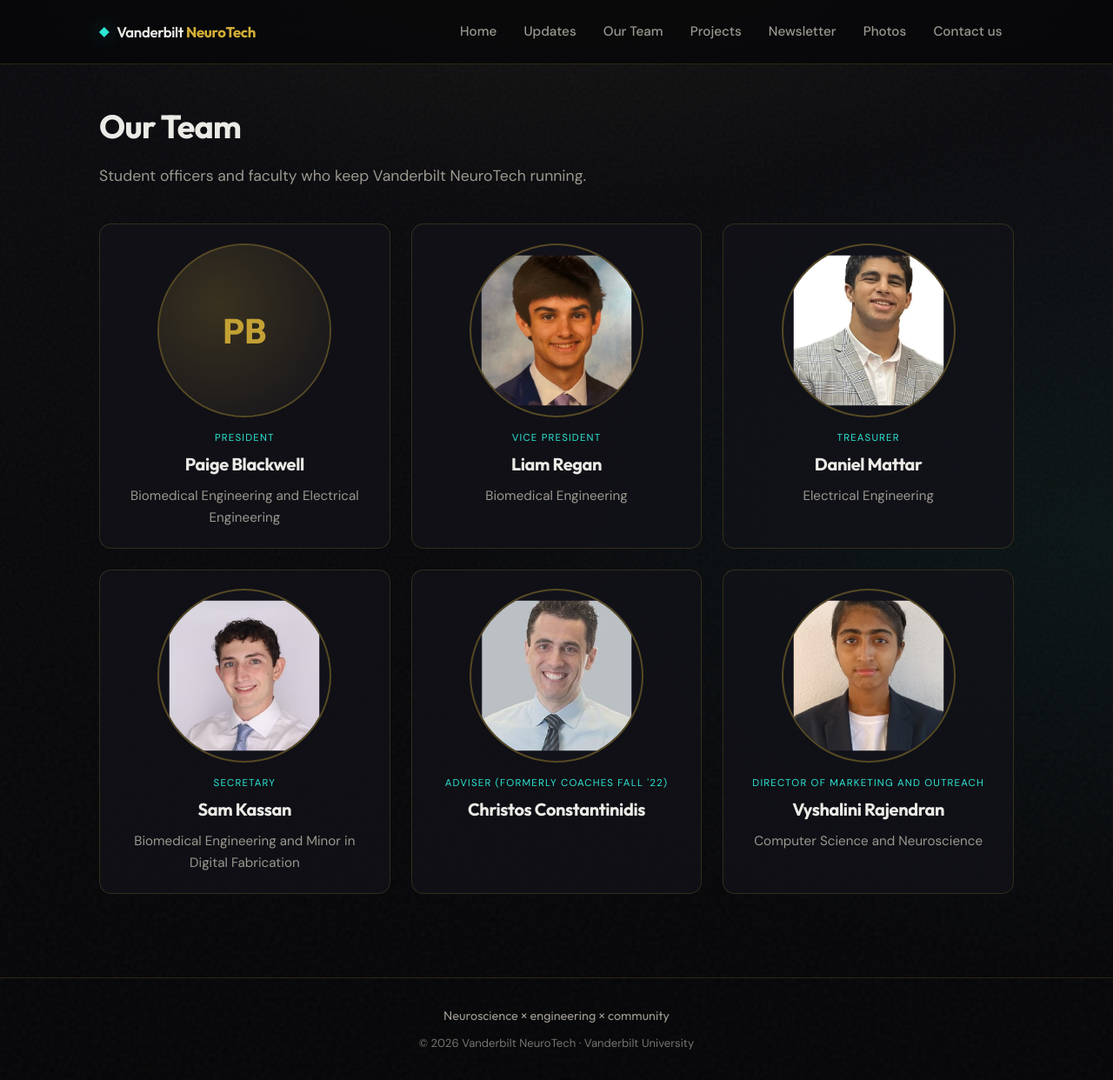
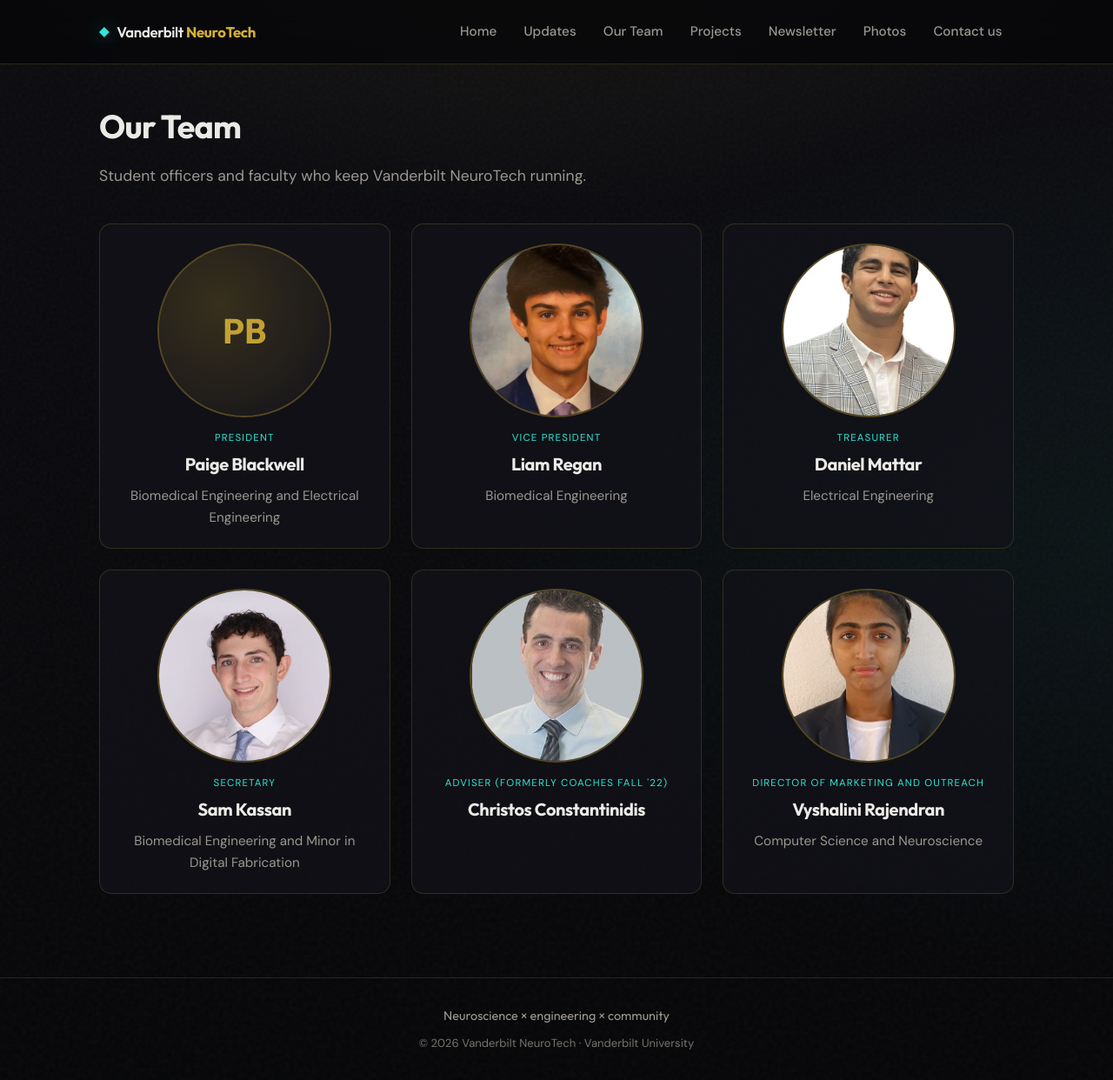
Before and after one commit to vysha-exe/Vanderbilt-NeuroTech-Git-Pages, a Jekyll site: the page built from team.md, in a window 1280 px wide and 1242 px high. Shown: the whole window at 87% size. Built offline with Jekyll 4.4.1, drawn with Linux system fonts in a browser that asks for light colours.

Commit message:
Revert board photo zoom and per-person object-position
Made-with: Cursor

```diff
--- a/_data/board.yml
+++ b/_data/board.yml
@@ -14,8 +14,6 @@
   name: Daniel Mattar
   major: Electrical Engineering
   photo: assets/images/board/daniel.jpg
-  # Adjust so the face sits centered in the circle (horizontal %, vertical %)
-  photo_position: "50% 42%"
 
 - role: Secretary
   name: Sam Kassan
--- a/_layouts/team.html
+++ b/_layouts/team.html
@@ -11,8 +11,7 @@ layout: default
   <article class="board-card">
     <div class="board-photo">
       {% if member.photo and member.photo != '' %}
-      {% assign img_pos = member.photo_position | default: "center center" %}
-      <img src="{{ member.photo | relative_url }}" alt="{{ member.name }}" width="280" height="280" loading="lazy" class="board-photo-img" style="object-position: {{ img_pos }};">
+      <img src="{{ member.photo | relative_url }}" alt="{{ member.name }}" width="280" height="280" loading="lazy">
       {% else %}
       <div class="board-photo-placeholder" aria-hidden="true">
         {% assign parts = member.name | split: ' ' %}
--- a/assets/css/style.css
+++ b/assets/css/style.css
@@ -736,17 +736,12 @@ a.newsletter-archive-row:hover .newsletter-archive-action {
   border-radius: 50%;
   overflow: hidden;
   border: 2px solid var(--border-strong);
-  background: var(--bg-elevated);
 }
 
-.board-photo img.board-photo-img,
 .board-photo img {
   width: 100%;
   height: 100%;
   object-fit: cover;
-  object-position: center center;
-  transform: scale(0.88);
-  transform-origin: center center;
 }
 
 .board-photo-placeholder {
```
